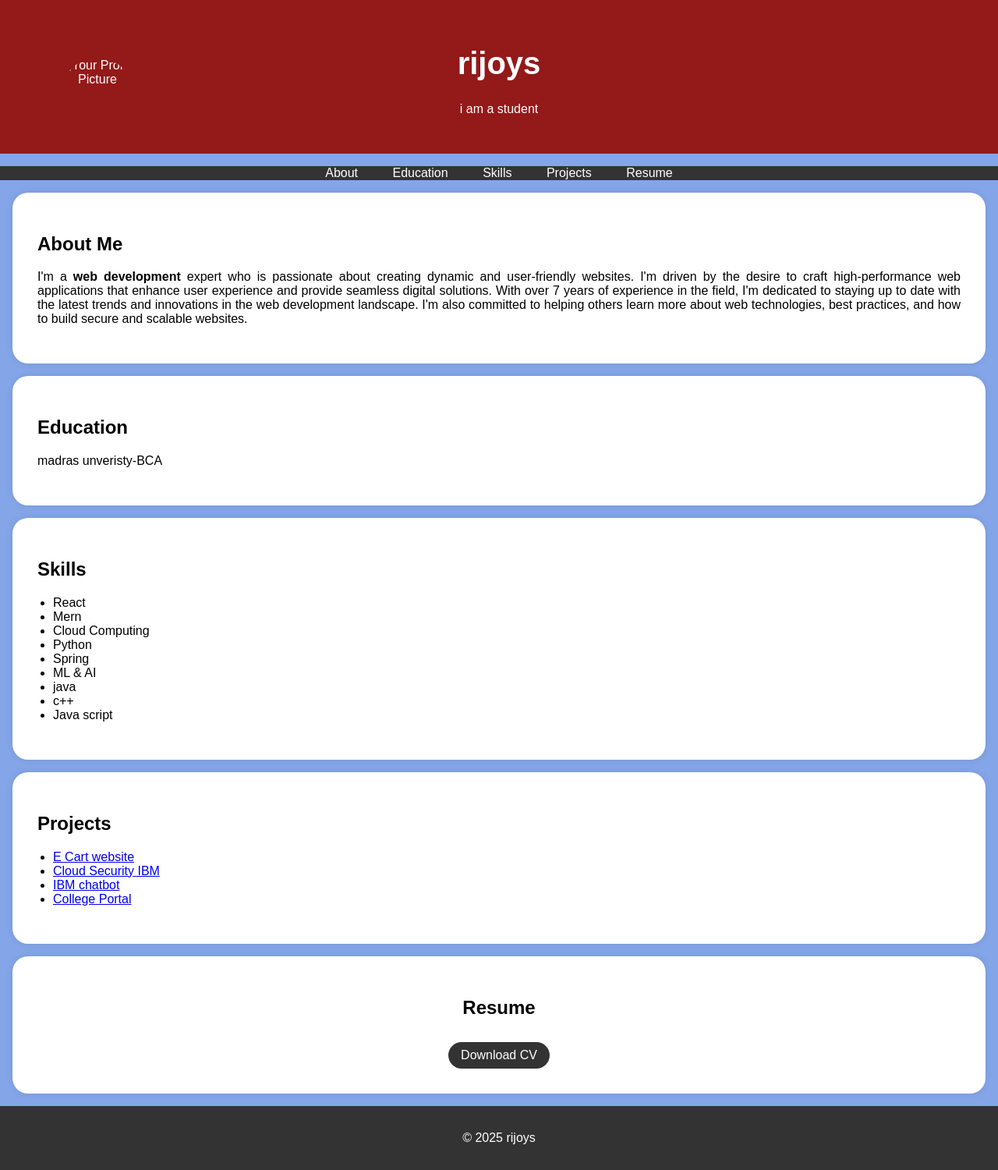
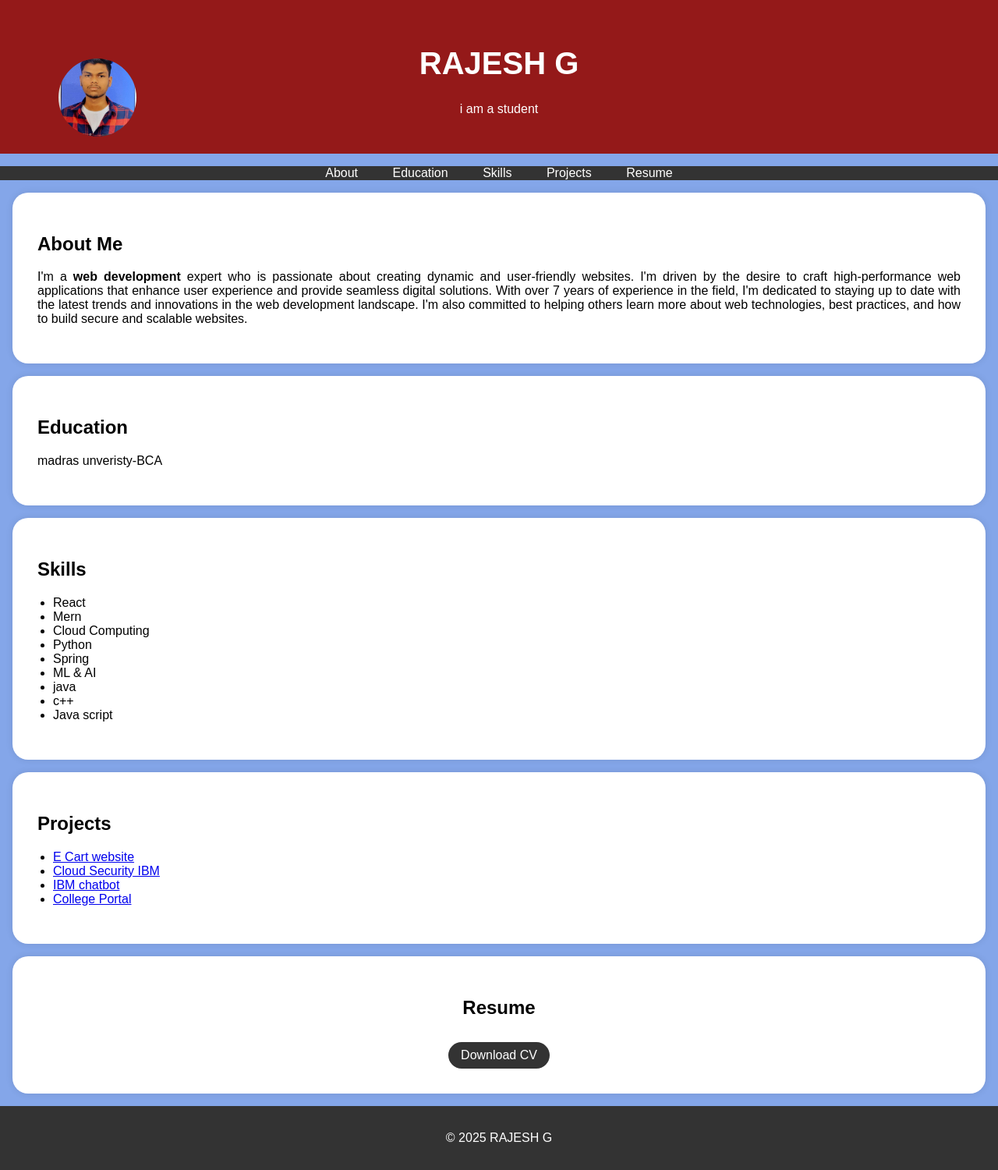
Before and after one commit to rajeshsparrow05/digital-portflio, a plain HTML site: page index.html in a window 1280 px wide. Shown: the whole page at 78% size. Drawn offline with Linux system fonts and the light colour scheme.

Commit message:
Update index.html

```diff
--- a/index.html
+++ b/index.html
@@ -95,8 +95,8 @@
     <header>
         <div class="header-content">
             <!-- Add your profile picture here -->
-            <img src="sketch1686920523783-01.jpeg" alt="Your Profile Picture" class="profile-picture">
-            <h1>rijoys</h1>
+            <img src="WhatsApp Image 2025-04-01 at 11.40.34 AM.jpeg" alt="Your Profile Picture" class="profile-picture">
+            <h1>RAJESH G</h1>
             <p>i am a student</p>
         </div>
     </header>
@@ -169,14 +169,14 @@
         <div class="section-content">
             <center>
             <h2>Resume</h2>
-            <a href="University of madras (2).pdf" target="_blank" class="download-button">Download CV</a>
+            <a href="White Simple Student CV Resume.pdf" target="_blank" class="download-button">Download CV</a>
         </center>
         </div>
 
     </section>
 
     <footer>
-        <p>&copy; 2025 rijoys </p>
+        <p>&copy; 2025 RAJESH G </p>
     </footer>
 
     <script>
```
